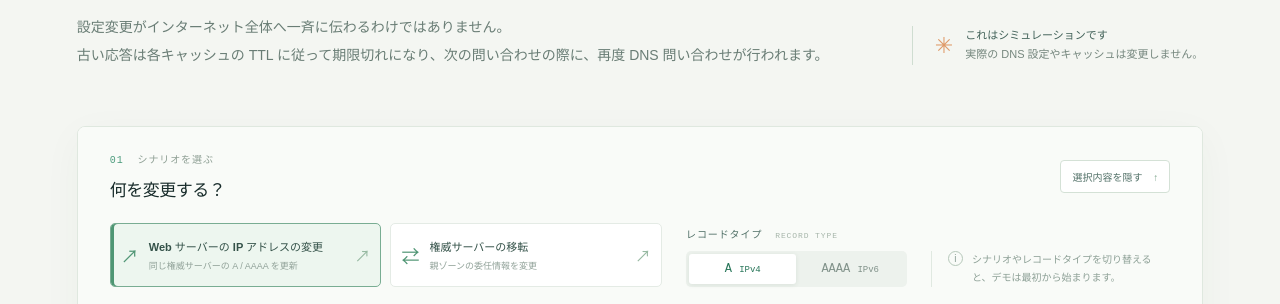
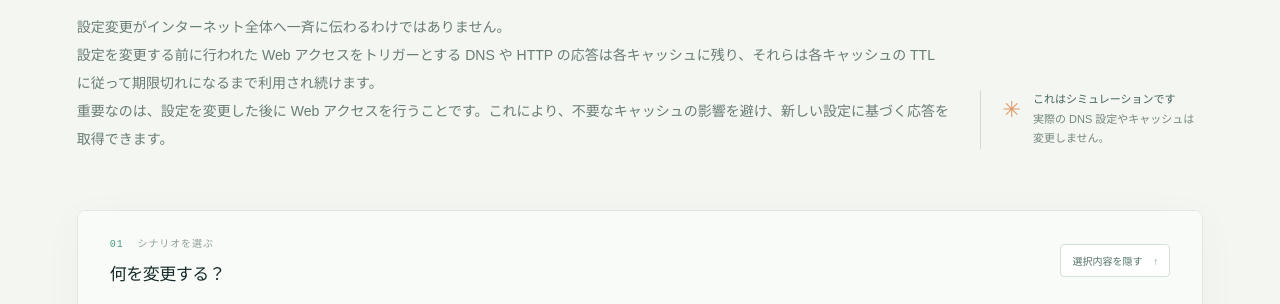
Before and after one commit to yoshigoto/do-not-say-dns-propagation, a website with bundled scripts: page public/index.html in a window 1280 px wide. Shown: the part 307-611 px from the top of the page. Built offline with nearby package versions, Linux system fonts and the light colour scheme.

Commit message:
アクティビティ記録の説明を更新し、DNS設定変更後のWebアクセスの重要性を明確化

```diff
--- a/public/index.html
+++ b/public/index.html
@@ -20,7 +20,10 @@
       <div>
         <div class="eyebrow"><span>THE DNS MISCONCEPTION</span><span class="line"></span> 01 / 02</div>
         <h1>「DNS浸透」ではなく<br><em>キャッシュの更新。</em></h1>
-        <p>設定変更がインターネット全体へ一斉に伝わるわけではありません。<br>古い応答は各キャッシュの TTL に従って期限切れになり、次の問い合わせの際に、再度 DNS 問い合わせが行われます。</p>
+        <p>設定変更がインターネット全体へ一斉に伝わるわけではありません。<br>
+          設定を変更する前に行われた Web アクセスをトリガーとする DNS や HTTP の応答は各キャッシュに残り、それらは各キャッシュの TTL に従って期限切れになるまで利用され続けます。<br>
+          重要なのは、設定を変更した後に Web アクセスを行うことです。これにより、不要なキャッシュの影響を避け、新しい設定に基づく応答を取得できます。
+        </p>
       </div>
       <div class="intro-note"><span>✳</span><div><strong>これはシミュレーションです</strong><br>実際の DNS 設定やキャッシュは変更しません。</div></div>
     </section>
```
